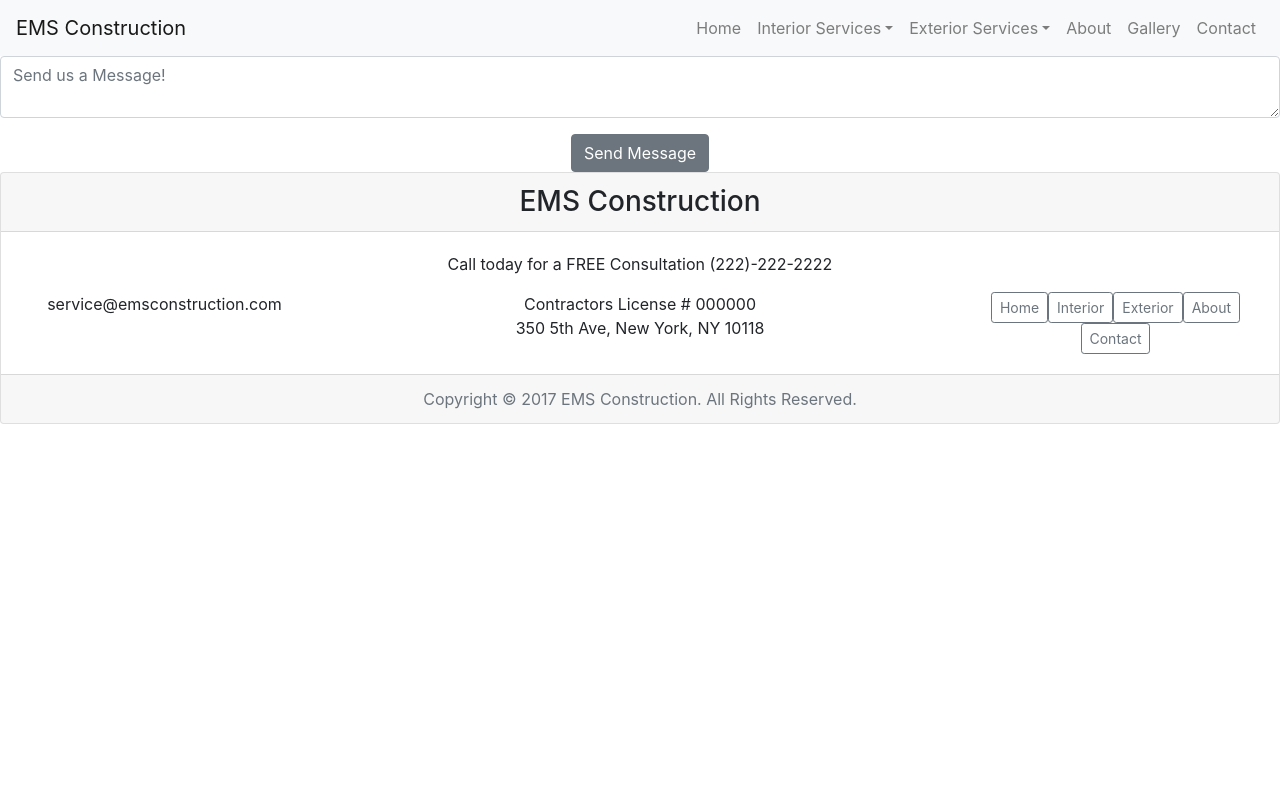
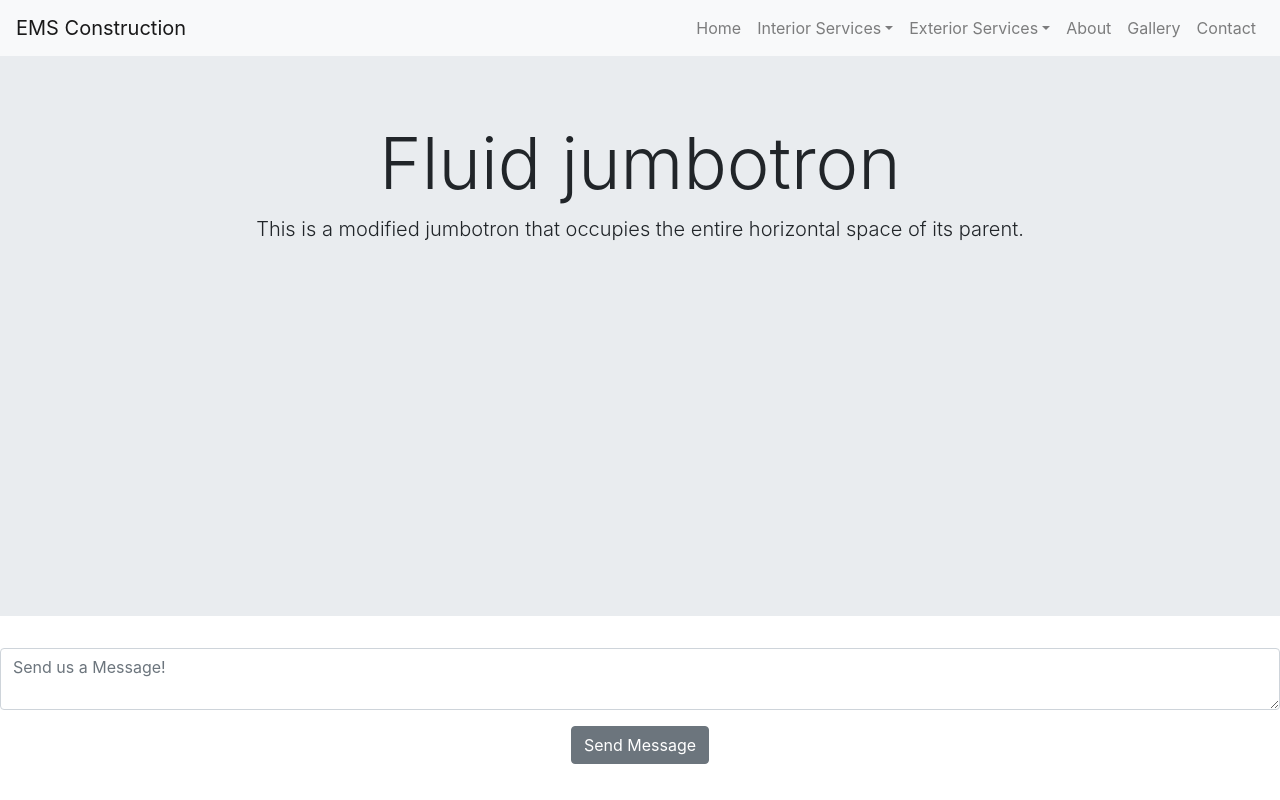
Before and after one commit to estivensal7/construction_site, a React (Create React App) app: page /contact in a window 1280 px wide. Shown: the top 800 px of the page. Built offline with nearby package versions, Linux system fonts and the light colour scheme.

Commit message:
finished basic implementation of contact page with text area that utilizes the 'mailto:' method as well as a jumbotron to hold further contact information.

```diff
--- a/src/Pages/Contact/Contact.css
+++ b/src/Pages/Contact/Contact.css
@@ -0,0 +1,8 @@
+.contactContainer {
+    width: 100%;
+    height: 95vh;
+}
+
+.jumbotron {
+    height: 70vh;
+}
--- a/src/Pages/Contact/Contact.js
+++ b/src/Pages/Contact/Contact.js
@@ -3,9 +3,11 @@
 	Button,
 	Form,
 	FormGroup,
-	Label,
 	Input,
-	FormText } from 'reactstrap';
+	Row,
+	Col,
+	Jumbotron,
+	Container } from 'reactstrap';
 import './Contact.css';
 
 export default class Contact extends Component {
@@ -23,6 +25,21 @@
     render() {
     	return (
 			<div className="contactContainer">
+				<Row>
+					<Col>
+						{/* Jumbotron will be used to hold contact information, and better instructions on how to contact company */}
+						<Jumbotron fluid>
+							<Container fluid>
+							<h1 className="display-3">Fluid jumbotron</h1>
+							<p className="lead">This is a modified jumbotron that occupies the entire horizontal space of its parent.</p>
+							</Container>
+						</Jumbotron>
+					</Col>
+				</Row>
+				<Row>
+					<Col>
+						{/* In this form we can utilize the text area to write a message which when sent will utilize the 'mailto:' method to open the user's
+						mailbox and draft a message that can be sent to the company's email */}
 						<Form>
 							<FormGroup>
 							<Input
@@ -42,6 +59,8 @@
 								</a>
 							</Button>
 						</Form>
+					</Col>
+				</Row>
 			</div>
       	)
     }
```
Lines whose indentation alone changed are shown as unchanged.
